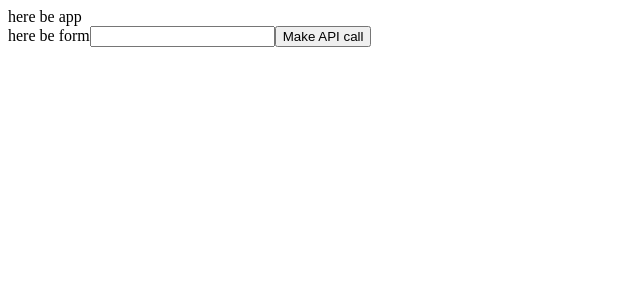
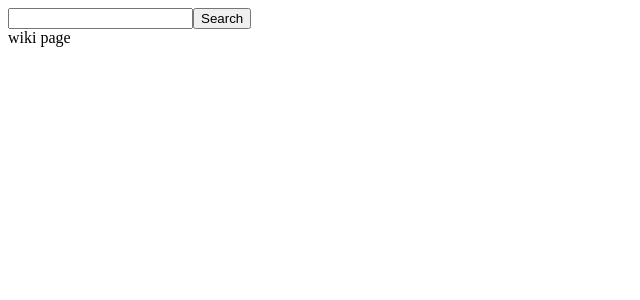
Before and after one commit to Vsevolod-Shustov/nextjs-wikipedia-search, a Next.js app: page / in a window 1280 px wide. Shown: the top 300 px of the page, without its empty margins (0-640 px from the left). Built offline with nearby package versions, Linux system fonts and the light colour scheme.

Commit message:
2308261550

```diff
--- a/app/form.js
+++ b/app/form.js
@@ -1,33 +1,54 @@
 'use client'
 
-import { useState } from 'react'
+import { useState, useEffect, Suspense } from 'react'
+import WikiPage from './wikiPage';
 
 const api = 'https://en.wikipedia.org/w/api.php?format=json&action=query&origin=*&generator=search&gsrnamespace=0&gsrlimit=10&prop=pageimages|extracts&pilimit=max&exintro&explaintext&exsentences=1&exlimit=max&gsrsearch=';
 const cb = '&callback=JSON_CALLBACK';
 
 export default function Form() {
     const [query, setQuery] = useState('')
-
-    const handleChange = () => {}
+    const [pages, setPages] = useState(null)
 
     const callAPI = async () => {
         try {
-            const res = await fetch(
-                `${api + query}`);
+            const res = await fetch(`${api + query}`);
             console.log(res);
             const data = await res.json();
-            console.log(data.query.pages);
-         } catch (err) {
-           console.log(err);
-         }
-     };
+            //const pages = data.query.pages;
+            setPages(await data.query.pages);
+            //console.log(wikiPages);
+        } catch (err) {
+            console.log(err);
+        }
+    };
 
+    let elementsToRender = []
+
+    const makeElements = function(p) {
+        let elements = [];
+        for(const page in p) {
+            elements.push(<div>page.pageid</div>)
+        }
+        console.log(elements);
+        return elements;
+    }
+
+    useEffect(() => {
+        elementsToRender = makeElements(pages)
+    }, [pages])
+
+    console.log(pages);
+    console.log(elementsToRender);
     return (
        <div>
-            here be form
+            <div>
+                <input value={query} onChange={e => setQuery(e.target.value)} name="query"></input>
+                <button onClick={callAPI}>Search</button>
+            </div>
+            <WikiPage></WikiPage>
 
-            <input value={query} onChange={e => setQuery(e.target.value)} name="query"></input>
-            <button onClick={callAPI}>Make API call</button>
+            {elementsToRender}
         </div>
     )
 }
--- a/app/page.js
+++ b/app/page.js
@@ -3,7 +3,6 @@ import Form from './form'
 export default function Page() {
     return (
         <div>
-            here be app
             <Form />
         </div>
     );
--- /dev/null
+++ b/app/wikiPage.js
@@ -0,0 +1,5 @@
+export default function WikiPage() {
+    return (<div>
+        wiki page
+    </div>)
+}
```
